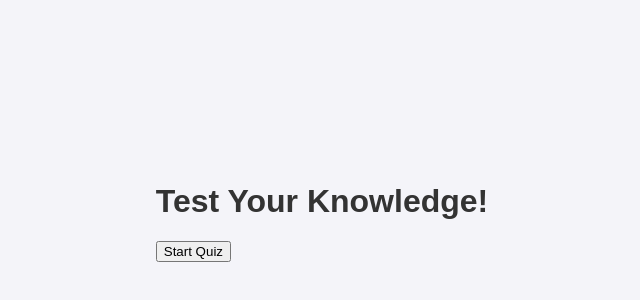
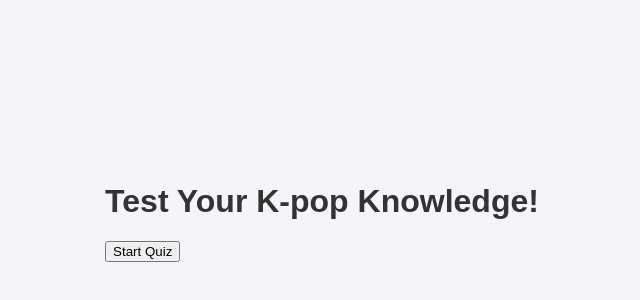
Before and after one commit to kellomerbelo/quiz, a plain HTML site: page index.html in a window 1280 px wide. Shown: the part 198-498 px from the top of the page, without its empty margins (318-958 px from the left). Drawn offline with Linux system fonts and the light colour scheme.

Commit message:
Update index.html

```diff
--- a/index.html
+++ b/index.html
@@ -9,7 +9,7 @@
 </head>
 <body>
     <div class="quiz-container">
-        <h1>Test Your Knowledge!</h1>
+        <h1>Test Your K-pop Knowledge!</h1>
         <div id="quiz"></div>
         <button id="start">Start Quiz</button>
         <button id="next" style="display: none;">Next Question</button>
```
